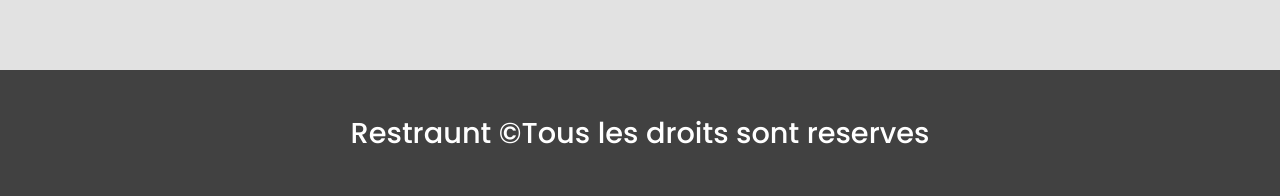
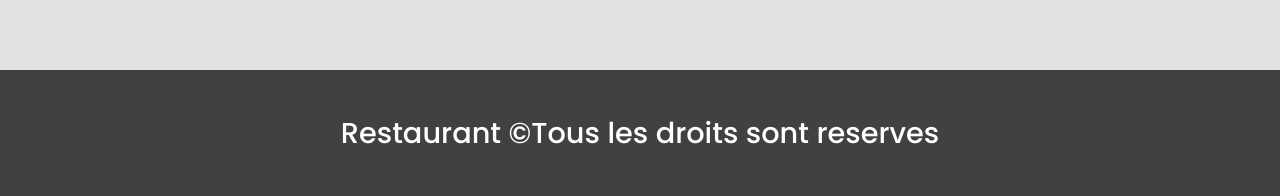
Before and after one commit to softjunior/restaurant, a plain HTML site: page index.html in a window 1280 px wide. Shown: the part 4730-4926 px from the top of the page. Drawn offline with nearby package versions, Linux system fonts and the light colour scheme.

Commit message:
Update index.html

```diff
--- a/index.html
+++ b/index.html
@@ -257,7 +257,7 @@
         </div>
     </section>
     <footer id="footer">
-        <h2>Restraunt &copy;Tous les droits sont reserves</h2>
+        <h2>Restaurant &copy;Tous les droits sont reserves</h2>
     </footer>
 </body>
 <!--
```
